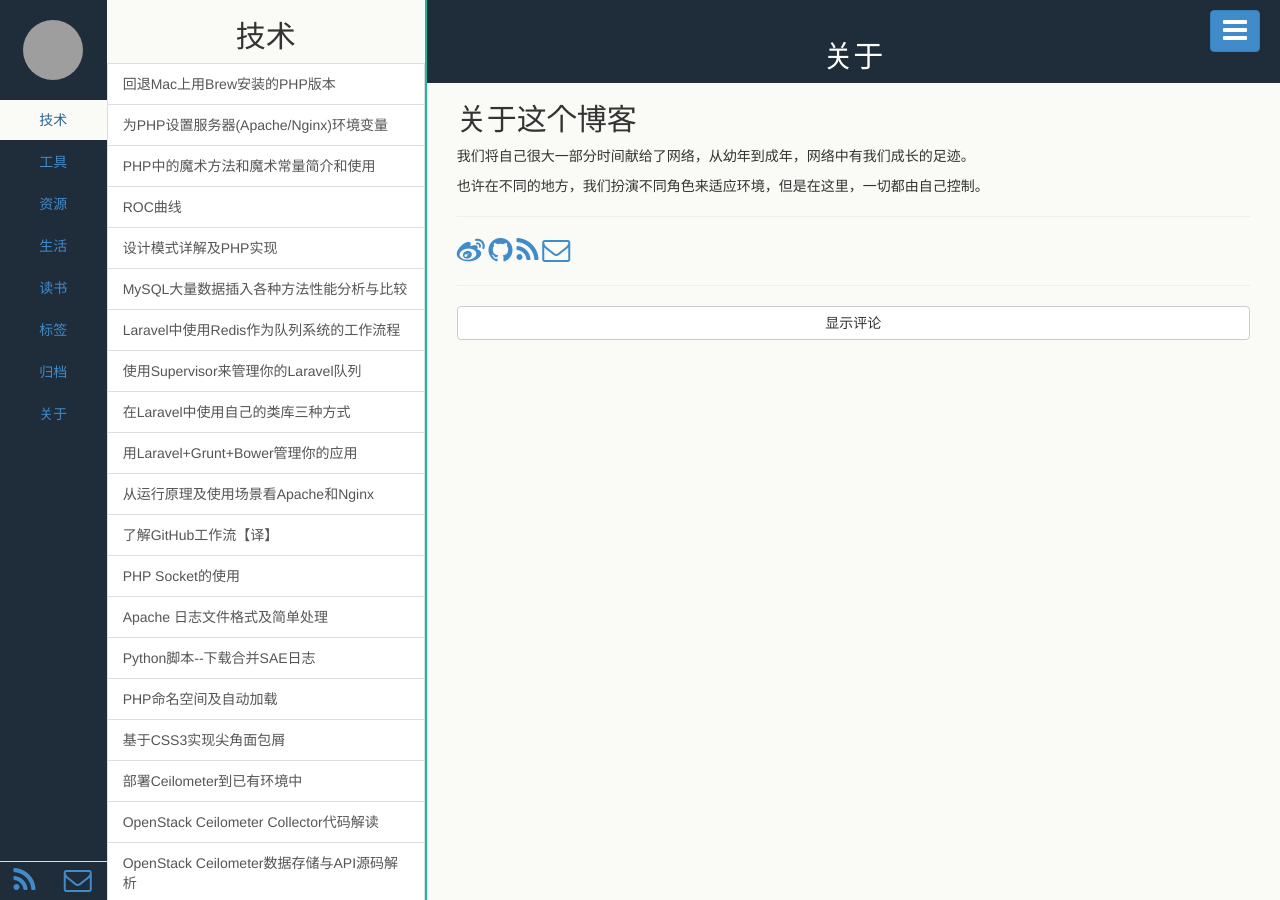
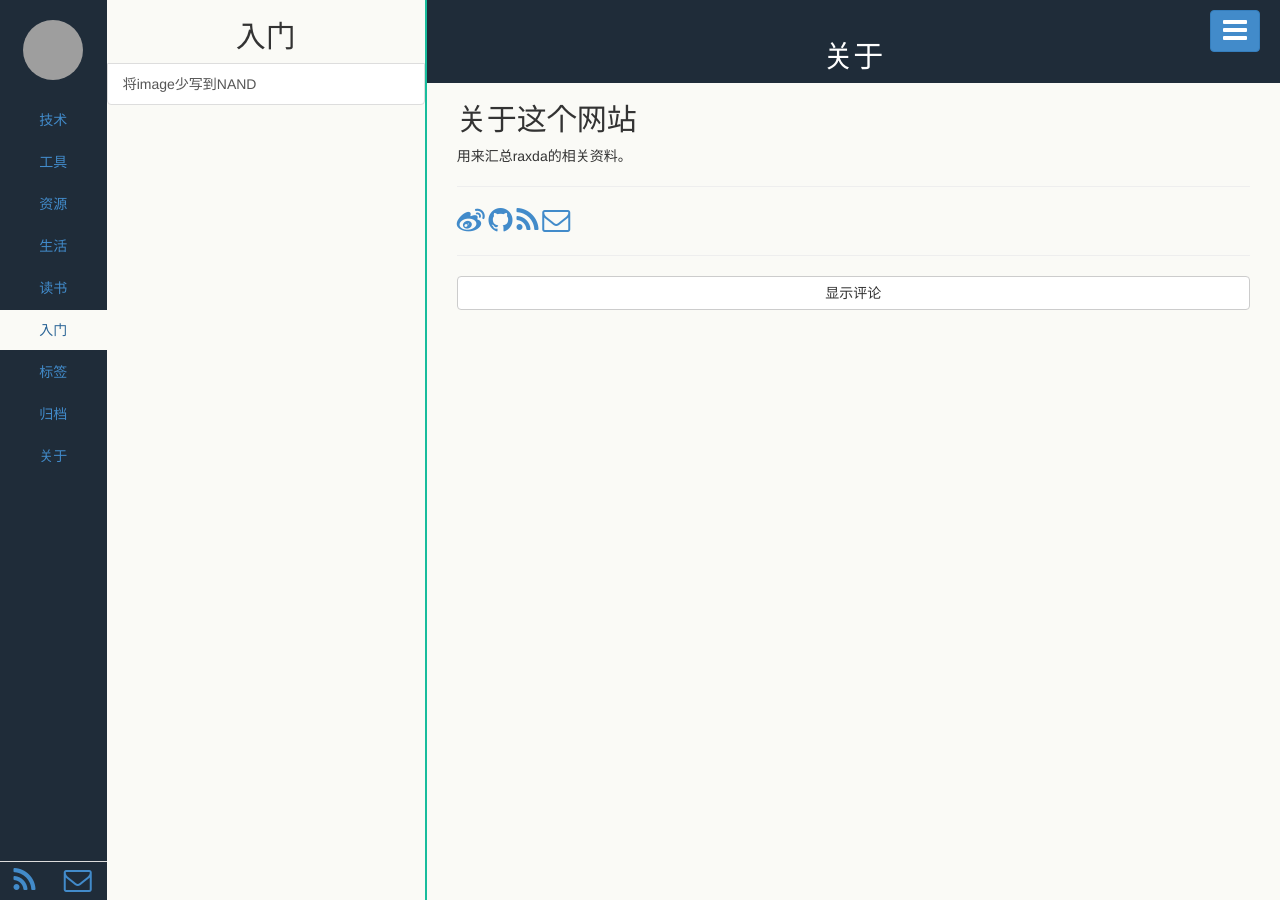
Before and after one commit to gaochengsi/doc, a Jekyll site: the page built from pages/about.html, in a window 1280 px wide. Built offline with Jekyll 4.4.1, drawn with Linux system fonts in a browser that asks for light colours; grey boxes are pictures that could not be loaded.

```diff
--- a/_config.yml
+++ b/_config.yml
@@ -7,33 +7,33 @@ kramdown:
 
 # 作者信息
 author:
-  name: 闫肃
-  email: suyan0830@gmail.com
-  link: http://yansu.org
-  weibo: http://weibo.com/yansu0711
-  github: http://github.com/suyan
+  name: itfanr
+  email: bjq1016@126.com
+  link: http://my.oschina.net/itfanr
+  weibo: http://weibo.com/itfan
+  github: http://github.com/itfanr
 
 # 站点信息
-title: 闫肃的博客
-description: 闫肃的博客
-url: http://yansu.org
+title: radxa入门汇总
+description: raxda开发板的相关资料等汇总
+url: http://itfanr.github.io/radxa123/
 rss_url: /pages/atom.xml
 
 # gavatar头像及Favicon
-gavatar: http://yansu-uploads.stor.sinaapp.com/imgs/gavatar.png
-favicon: http://yansu-uploads.stor.sinaapp.com/imgs/favicon.ico
+gavatar: http://itfanr.qiniudn.com/2014-12-28-gavatar.jpg
+favicon: http://itfanr.qiniudn.com/2014-12-28-favicon.ico
 
 # google analytics 设置
-ga:
-  id: UA-54767140-1
-  url: yansu.org
+#ga:
+#  id: UA-54767140-1
+#  url: yansu.org
 
 # disqus 设置
 disqus:
-  shortname: suyan-zh
+  shortname: itfanr
 
 # 主题设置，自动激活某个标签
-active: 技术
+active: 入门
 
 # 首页除了最新文章外显示分类
 cates:
--- a/pages/about.html
+++ b/pages/about.html
@@ -3,10 +3,10 @@ layout: page
 title: 关于
 ---
 
-<h2>关于这个博客</h2>
+<h2>关于这个网站</h2>
 
-<p>我们将自己很大一部分时间献给了网络，从幼年到成年，网络中有我们成长的足迹。</p>
-<p>也许在不同的地方，我们扮演不同角色来适应环境，但是在这里，一切都由自己控制。</p>
+<p>用来汇总raxda的相关资料。</p>
+
 
 <hr>
 <a href="{{ site.author.weibo }}" target="_blank">
```
Also changed, not shown: _posts/2014-12-28-Flash-the-image-to-NAND.md (added, +13 -0 lines).
